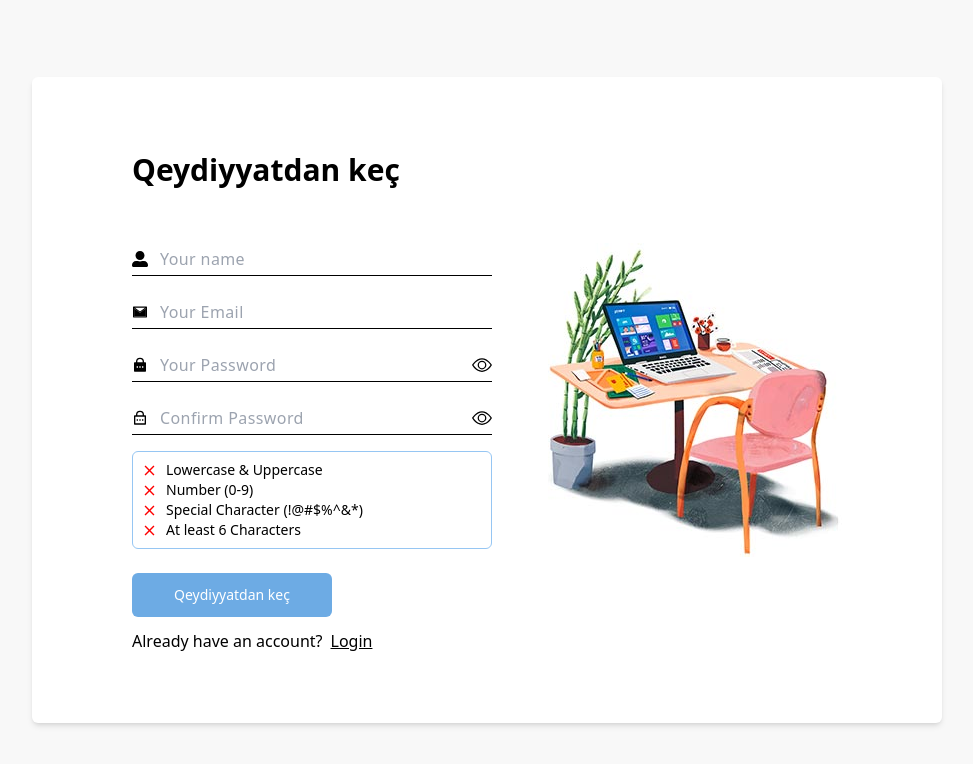
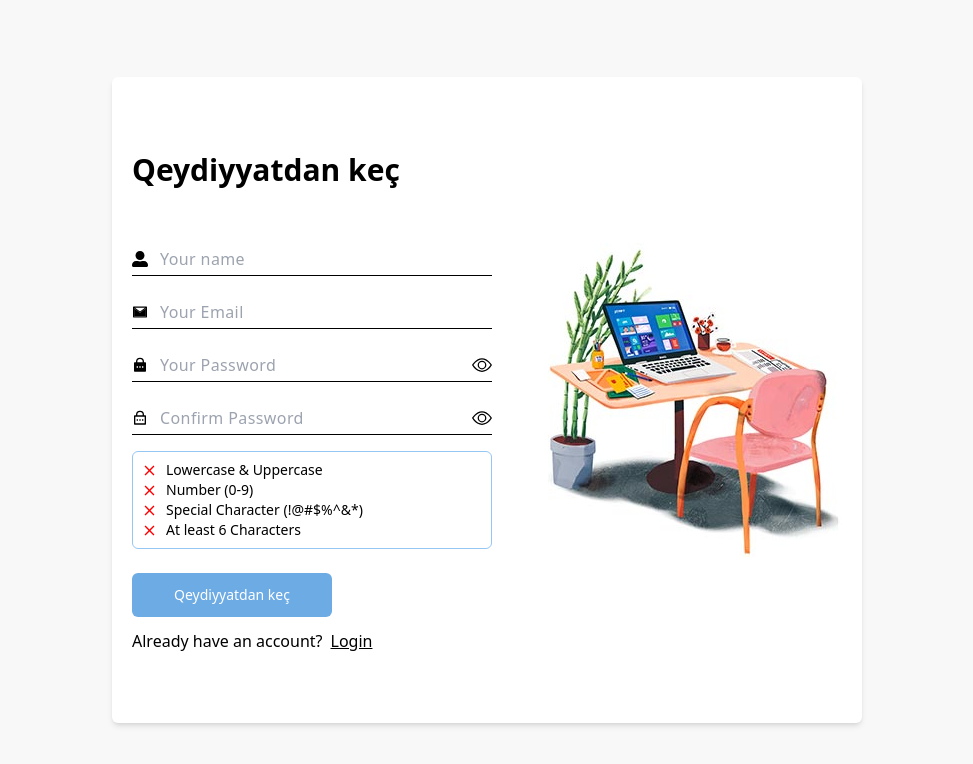
Before and after one commit to Rufi-git/ExamApp-frontend, a React (Vite) app: page /register in a window 1280 px wide. Shown: the top 764 px of the page, without its empty margins (153-1126 px from the left). Built offline with nearby package versions, Linux system fonts and the light colour scheme; no server answers.

Commit message:
sdafsdfsdf

```diff
--- a/src/pages/auth/Register.jsx
+++ b/src/pages/auth/Register.jsx
@@ -119,8 +119,8 @@ const Register = () => {
     }, [isLoggedIn, isSuccess, dispatch, navigate])
 
     return (
-        <div className="md:bg-[#f8f8f8] h-screen flex items-center justify-center px-5">
-            <div className="flex items-center gap-14 mx-auto px-[100px] py-[70px] md:shadow-md rounded-md max-w-[1240px] bg-white p-5">
+        <div className="md:bg-[#f8f8f8] m-0 h-screen flex items-center justify-center px-5">
+            <div className="flex items-center gap-14 mx-auto px-[20px] py-[70px] md:shadow-md md:rounded-md max-w-[1240px] bg-white p-5">
                 <div>
                     <h1 className="font-bold text-[30px]">Qeydiyyatdan keç</h1>
                     <form className="mt-[55px]" onSubmit={handleRegister}>
```
Also changed, not shown: 1 other file (tests, documents, lock files or other folders).
